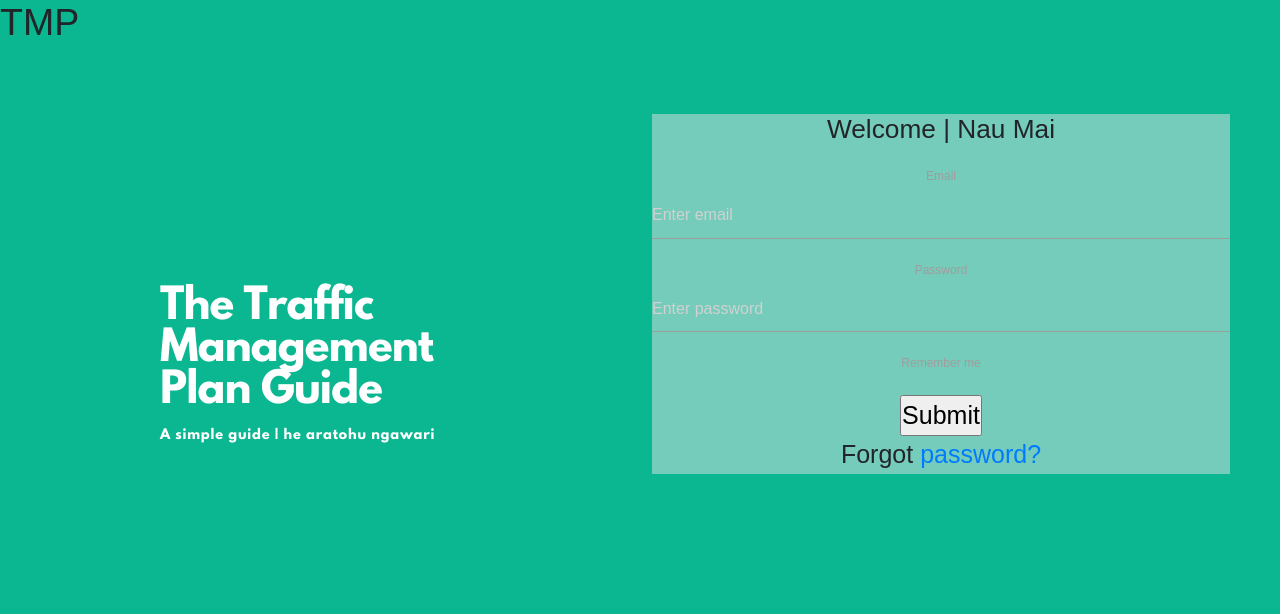
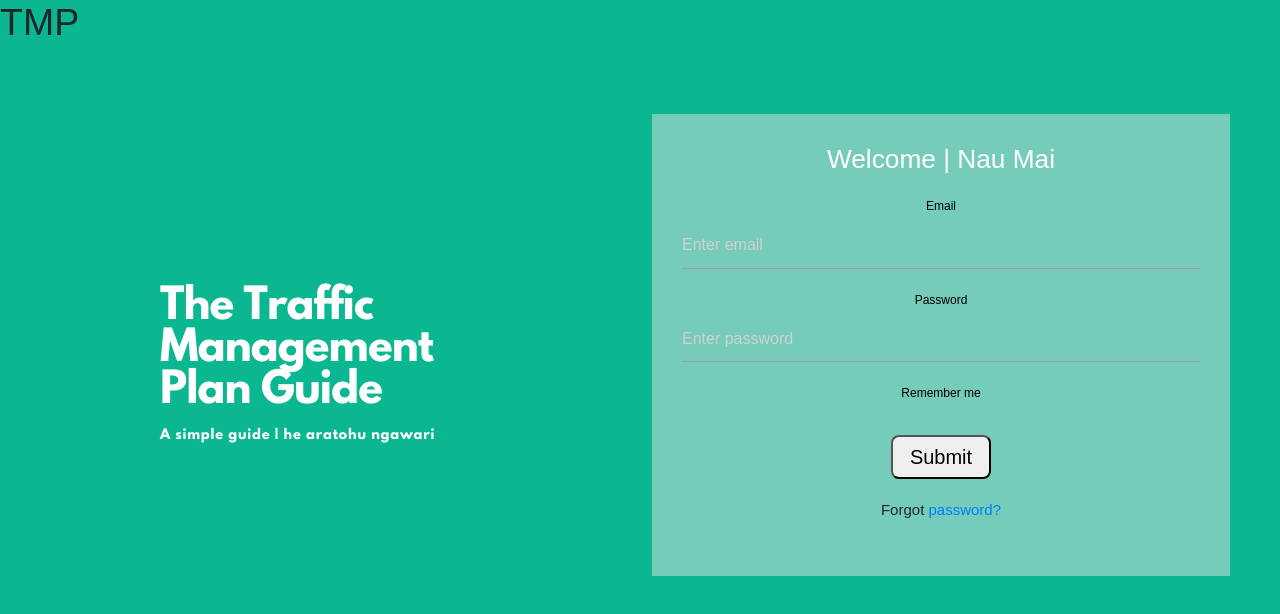
Before and after one commit to ChillySandwich/trafficmanagementproject, a React (Create React App) app in the folder frontend/: page / in a window 1280 px wide. Shown: the top 614 px of the page. Built offline with nearby package versions, Linux system fonts and the light colour scheme; what google-maps-react would draw is missing.

Commit message:
CSS formatting

```diff
--- a/frontend/src/Components/App.css
+++ b/frontend/src/Components/App.css
@@ -1,5 +1,7 @@
 
   /** page css */
+  @import url('https://fonts.googleapis.com/css2?family=Roboto&display=swap');
+
   .main {
     background: #0bb791;
     font-size: 20px;
@@ -44,7 +46,7 @@
   height: 100vh;
   display: flex;
   font-weight: 400;
-    font-family: sans-serif;
+  font-family: 'Roboto', sans-serif;
   background: #18ad5b;
   display: grid;
   grid-template-rows: 1fr 5fr 1fr;
@@ -84,3 +86,22 @@
     height: 200px;
     width: 300px;
   }
+
+  .buttonStyle{
+    color: black;
+    padding: 5px;
+    border-Radius: 8px;
+    font-Size: 20px;
+    margin: 10px;
+    width: 100px
+  }
+
+  h3{
+  color: white;
+  font-weight: bold;
+  }
+
+  .disclaimerParagraph{
+    padding: 30px;
+    border-Radius: 8px;
+  }
--- a/frontend/src/Components/Disclaimer/disclaimer.component.js
+++ b/frontend/src/Components/Disclaimer/disclaimer.component.js
@@ -19,14 +19,14 @@ export default class Login extends Component {
         return (
             <div>
               <h1> {email} </h1>
-<h3>Disclaimer | Whakakahoretanga </h3>
-<p className="disclaimerParagraph">The Commissioner is not liable for any damages arising in contract, tort or otherwise from the use of or inability to use this site or any material contained in it, or from any action or decision taken as a result of using the site.
+<h3 >Disclaimer | Whakakahoretanga </h3>
+<p  className="disclaimerParagraph">The Commissioner is not liable for any damages arising in contract, tort or otherwise from the use of or inability to use this site or any material contained in it, or from any action or decision taken as a result of using the site.
 
 The materials on this site comprise the Information Commissioner's views; they do not constitute legal or other professional advice. You should consult your professional adviser for legal or other advice.
 
 This site offers links to other sites thereby enabling you to leave this site and go directly to the linked site. The Information Commissioner is not responsible for the content of any linked site or any link in a linked site. The Commissioner is not responsible for any transmission received from any linked site. The links are provided to assist visitors to the Information Commissioner's site and the inclusion of a link does not imply that the Information Commissioner endorses or has approved the linked site.</p>
-<input type='button' value="Back" onClick={this.back}/>
-<input type='button' value="Agree" onClick={this.continue}/>
+<input className= 'buttonStyle' type='button' value="Back" onClick={this.back}/>
+<input className= 'buttonStyle' type='button' value="Agree" onClick={this.continue}/>
 
 <h6>By clicking 'Agree' you agree to TMP New Zealands Disclaimer</h6>
 
--- a/frontend/src/Components/FileUploadFinal/Imageloader.js
+++ b/frontend/src/Components/FileUploadFinal/Imageloader.js
@@ -58,8 +58,8 @@ const Imageloader = (props) => {
                     <button onClick={() => setImgPreview(null)}>Remove image</button>
                 )}
             </div>
-            <input type='button' value="Back" onClick={back} />
-            <input type='button' value="Continue" onClick={continuee} />
+            <input type='button'className= 'buttonStyle'  value="Back" onClick={back} />
+            <input type='button'className= 'buttonStyle' value="Continue" onClick={continuee} />
         </div>
     );
 };
--- a/frontend/src/Components/HazardAllocation/Layout.js
+++ b/frontend/src/Components/HazardAllocation/Layout.js
@@ -28,10 +28,9 @@ export default class Layout extends React.Component{
                 <Grid item xs={6}>
                     <SideContainer>
                     <Hazards />
-                    <input type='button' value="Back" onClick={this.back}/>
-                    <input type='button' value="Continue" onClick={this.continue}/>
-
                     </SideContainer>
+                    <input type='button' className= 'buttonStyle' value="Back" onClick={this.back}/>
+                    <input type='button' className= 'buttonStyle' value="Continue" onClick={this.continue}/>
                 </Grid>
                 <Grid item xs={6}>
                     <ImageContainer />
--- a/frontend/src/Components/HazardSelect/HazardPage.js
+++ b/frontend/src/Components/HazardSelect/HazardPage.js
@@ -107,8 +107,8 @@ function HazardPage(props) {
     </div>
 
 
-    <input type='button' value="Back" onClick={back}/>
-    <input type='button' value="Continue" onClick={continuee}/>
+    <input type='button' className= 'buttonStyle' value="Back" onClick={back}/>
+    <input type='button' className= 'buttonStyle' value="Continue" onClick={continuee}/>
     {/* <input type='button' value="Selected Hazards" onClick={() => props.showHaz(selHaz)}/> */}
     </div>
   );
--- a/frontend/src/Components/Login/login.component.js
+++ b/frontend/src/Components/Login/login.component.js
@@ -30,30 +30,30 @@ export default class Login extends Component {
 
             <Grid item xs={6}>
                 <div className="loginForm">
-            <form >
+            <form style={{borderRadius: '50px', padding: '30px'}}>
 
             <h3>Welcome | Nau Mai</h3>
 
             <div>
-                <label>Email</label>
+                <label style={{color:"black"}}>Email</label>
                 <input type="email" className = "emailInput" onChange={handleChange('email')} defaultValue={values.email} placeholder="Enter email" />
             </div>
 
             <div>
-                <label>Password</label>
-                <input type="password" placeholder="Enter password" />
+                <label style={{color:"black"}}>Password</label>
+                <input style={{color: 'black'}} type="password" placeholder="Enter password" />
             </div>
 
             <div className="form-group">
                 <div>
                     <input type="checkbox" id="customCheck1" />
-                    <label htmlFor="customCheck1">Remember me</label>
+                    <label style={{color:"black"}} htmlFor="customCheck1">Remember me</label>
                 </div>
             </div>
 
-            <input type='button' value="Submit" onClick={this.continue} />
+            <input className= 'buttonStyle' type='button' value="Submit" onClick={this.continue} />
 
-            <p >
+            <p style={{padding: '10px', fontSize: '15px'}}>
 
                 Forgot <a href="#">password?</a>
             </p>
--- a/frontend/src/Components/SiteMapUpload/upload.component.js
+++ b/frontend/src/Components/SiteMapUpload/upload.component.js
@@ -28,8 +28,8 @@ export class Upload extends Component{
       <div>
         <input type="file" onChange={this.handleChange}/>
         <img src={this.state.file}/>
-        <input type='button' value="Back" onClick={this.back}/>
-        <input type='button' value="Submit" onClick={this.continue}/>
+        <input  className= 'buttonStyle'type='button' value="Back" onClick={this.back}/>
+        <input className= 'buttonStyle' type='button' value="Submit" onClick={this.continue}/>
 
       </div>
     );
--- a/frontend/src/Components/SiteSelection/SiteSelection.js
+++ b/frontend/src/Components/SiteSelection/SiteSelection.js
@@ -73,14 +73,14 @@ export class SiteSelection extends Component {
         </Grid>
         <Grid item xs={6}>
           <form>
-<h3>Site Details | taipitopito pae</h3>
+<h4>Site Details | Taipitopito Pae</h4>
 
 <div className="form-group">
     <input type="text" className="form-control" onChange={handleChange('industry')} defaultValue={values.industry} placeholder="Enter Industry" />
 </div>
 
 <div className="form-group">
-<input ref={this.autocompleteInput}  id="autocomplete" onChange={handleChange('siteaddress')} defaultValue={values.siteaddress} placeholder="Enter your Address"
+<input ref={this.autocompleteInput} className="form-control"  id="autocomplete" onChange={handleChange('siteaddress')} defaultValue={values.siteaddress} placeholder="Enter your Address"
 type="text"></input>
 </div>
 
@@ -109,8 +109,8 @@ type="text"></input>
       />
       </div>
         </Grid>
-        <input type='button' value="Back" onClick={this.back}/>
-        <input type='button' value="Submit" onClick={this.continue}/>
+        <input className= 'buttonStyle' type='button' value="Back" onClick={this.back}/>
+        <input className= 'buttonStyle'type='button' value="Submit" onClick={this.continue}/>
       </Grid>
       </div>
        );
```
Also changed, not shown: 1 other file (tests, documents, lock files or other folders). Lines whose indentation alone changed are shown as unchanged.
